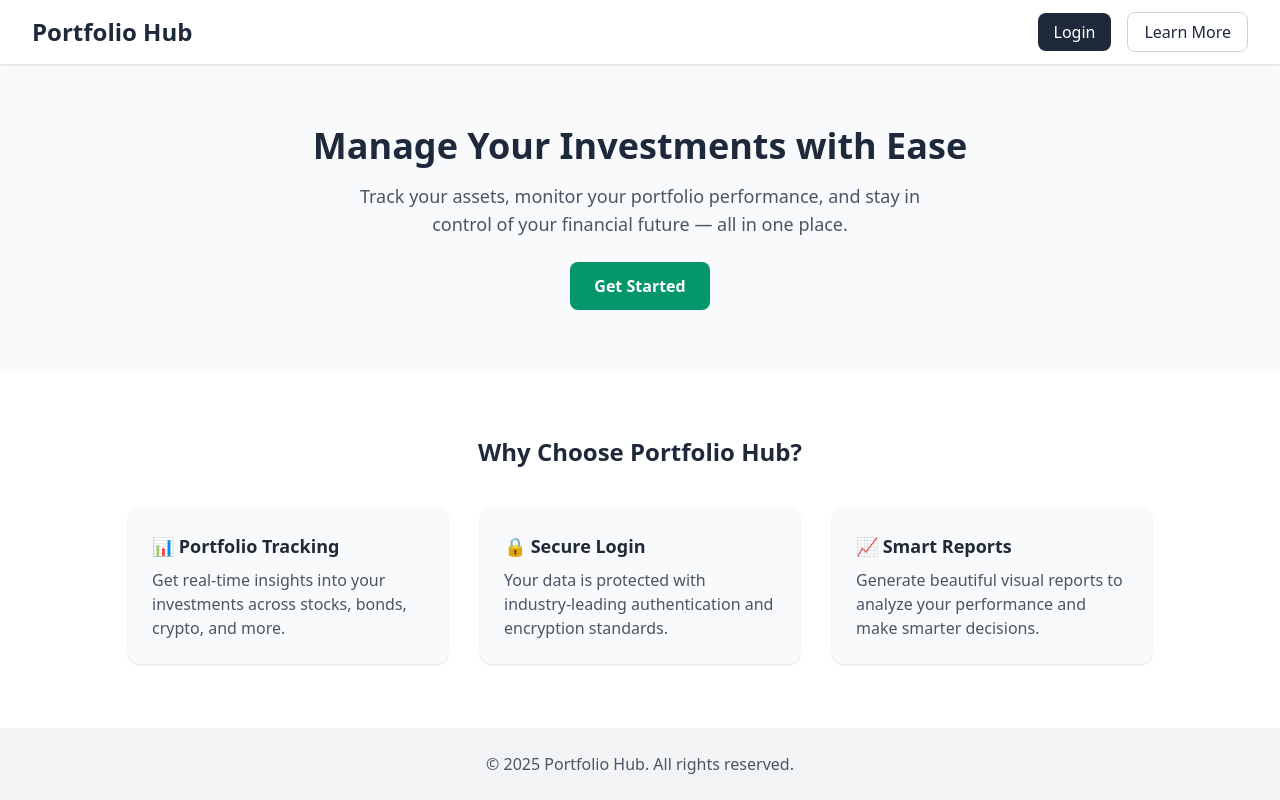
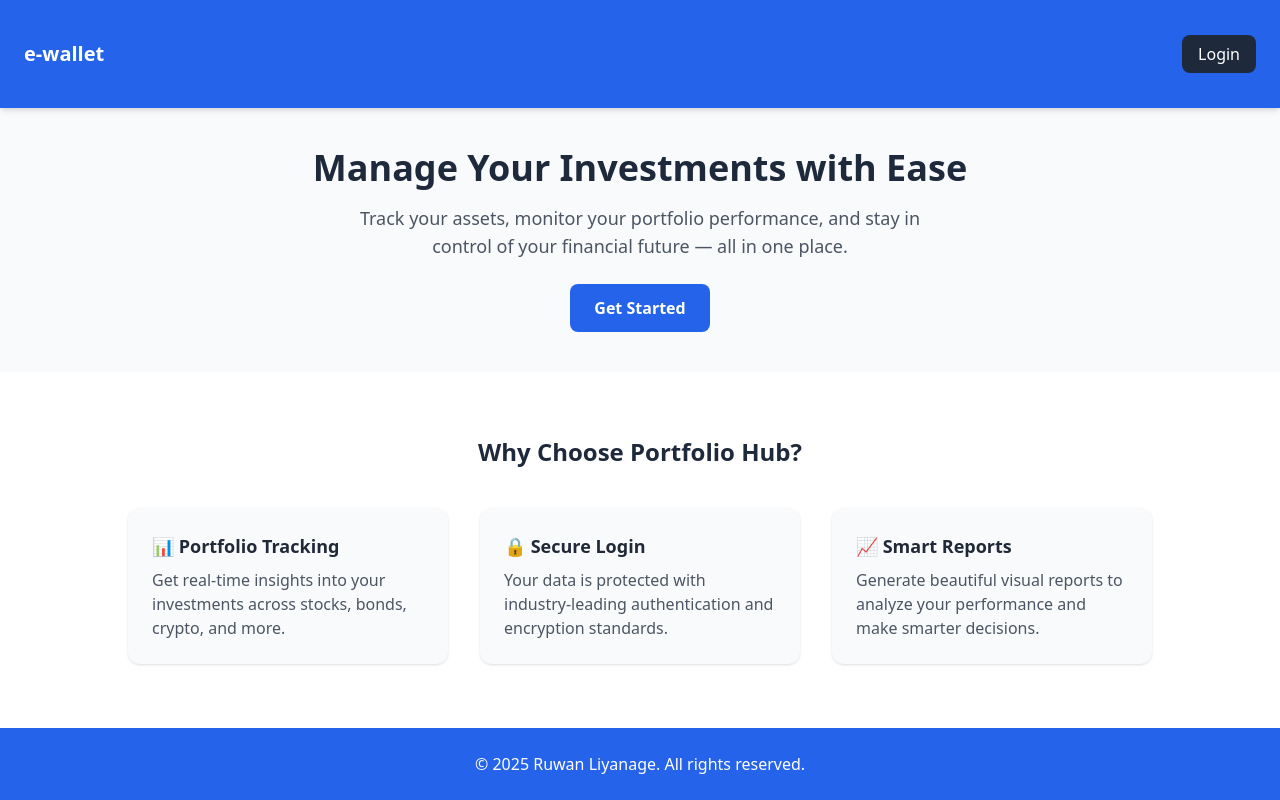
Before and after one commit to ruwanliyanage123/e-wallet-app, a React (Create React App) app: page / in a window 1280 px wide. Built offline with nearby package versions, Linux system fonts and the light colour scheme.

Commit message:
add modificaion to the landig and login page

```diff
--- a/src/pages/Landing.jsx
+++ b/src/pages/Landing.jsx
@@ -1,9 +1,8 @@
 export default function Landing() {
     return (
         <div className="min-h-screen bg-gray-50 flex flex-col">
-            {/* Navbar */}
-            <nav className="bg-white shadow px-8 py-4 flex justify-between items-center">
-                <h1 className="text-2xl font-bold text-slate-800">Portfolio Hub</h1>
+            <nav className="bg-blue-600 shadow-md px-6 py-10 flex justify-between items-center">
+                <h1 className="text-xl font-bold text-white">e-wallet</h1>
                 <div className="space-x-4">
                     <a
                         href="/login"
@@ -11,16 +10,8 @@ export default function Landing() {
                     >
                         Login
                     </a>
-                    <a
-                        href="#features"
-                        className="px-4 py-2 border border-slate-300 text-slate-800 rounded-lg hover:bg-slate-100 transition"
-                    >
-                        Learn More
-                    </a>
                 </div>
             </nav>
-
-            {/* Hero */}
             <header className="flex flex-1 flex-col items-center justify-center text-center px-6">
                 <h2 className="text-4xl font-extrabold text-slate-800 mb-4">
                     Manage Your Investments with Ease
@@ -31,7 +22,7 @@ export default function Landing() {
                 </p>
                 <a
                     href="/login"
-                    className="px-6 py-3 bg-emerald-600 text-white font-semibold rounded-lg hover:bg-emerald-700 transition"
+                    className="px-6 py-3 bg-blue-600 text-white font-semibold rounded-lg hover:bg-blue-700 transition"
                 >
                     Get Started
                 </a>
@@ -68,8 +59,8 @@ export default function Landing() {
             </section>
 
             {/* Footer */}
-            <footer className="bg-gray-100 text-center py-6 text-gray-600">
-                © {new Date().getFullYear()} Portfolio Hub. All rights reserved.
+            <footer className="bg-blue-600 text-center py-6 text-white">
+                © {new Date().getFullYear()} Ruwan Liyanage. All rights reserved.
             </footer>
         </div>
     );
```
